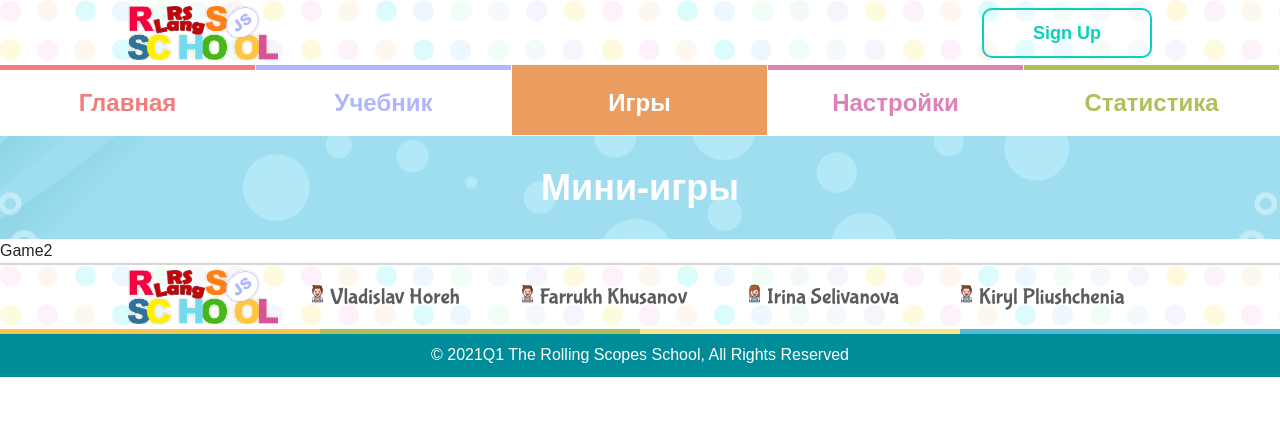
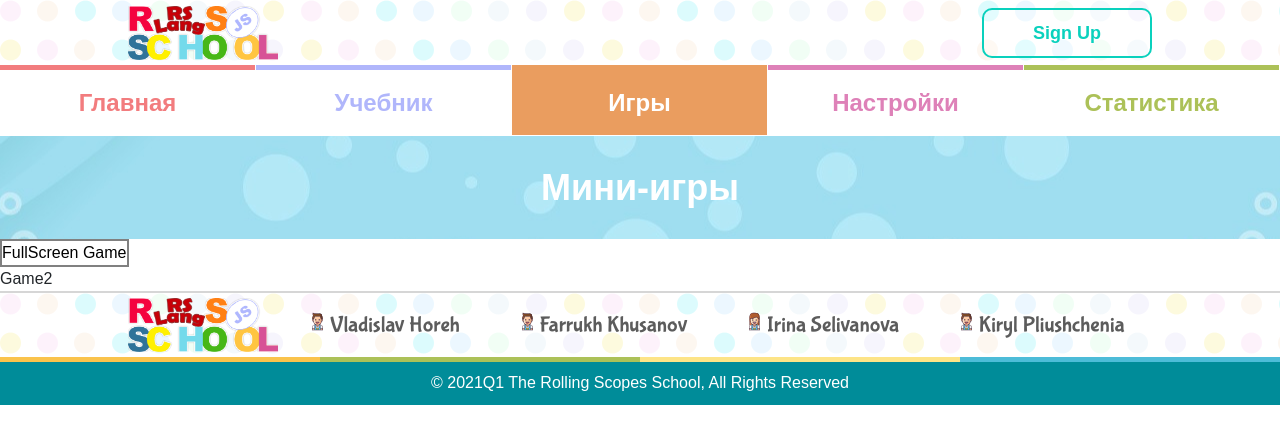
Before and after one commit to Bordo951/rslang, a React (Create React App) app: page /#/mini-games/game-2 in a window 1280 px wide. Shown: the top 444 px of the page. Built offline with nearby package versions, Linux system fonts and the light colour scheme.

Commit message:
feat: add full screen game button

```diff
--- a/src/components/miniGames/Game1.tsx
+++ b/src/components/miniGames/Game1.tsx
@@ -1,7 +1,18 @@
 import React from 'react';
+import GameControls from "./GameControls";
+import styled from "styled-components";
+
+const GameContainer = styled.div`
+  background-color: white;
+`;
 
 const Game1: React.FC = () => {
-  return <div>Game1</div>;
+  return <div>
+    <GameControls/>
+    <GameContainer id="game">
+      Game1
+    </GameContainer>
+  </div>;
 };
 
 export default Game1;
--- a/src/components/miniGames/Game2.tsx
+++ b/src/components/miniGames/Game2.tsx
@@ -1,7 +1,18 @@
 import React from 'react';
+import GameControls from "./GameControls";
+import styled from "styled-components";
+
+const GameContainer = styled.div`
+  background-color: white;
+`;
 
 const Game2: React.FC = () => {
-  return <div>Game2</div>;
+  return <div>
+    <GameControls/>
+    <GameContainer id="game">
+      Game2
+    </GameContainer>
+  </div>;
 };
 
 export default Game2;
--- a/src/components/miniGames/Game3.tsx
+++ b/src/components/miniGames/Game3.tsx
@@ -1,7 +1,18 @@
 import React from 'react';
+import GameControls from "./GameControls";
+import styled from "styled-components";
+
+const GameContainer = styled.div`
+  background-color: white;
+`;
 
 const Game3: React.FC = () => {
-  return <div>Game3</div>;
+  return <div>
+    <GameControls/>
+    <GameContainer id="game">
+      Game3
+    </GameContainer>
+  </div>;
 };
 
 export default Game3;
--- a/src/components/miniGames/Game4.tsx
+++ b/src/components/miniGames/Game4.tsx
@@ -1,7 +1,18 @@
 import React from 'react';
+import GameControls from "./GameControls";
+import styled from "styled-components";
+
+const GameContainer = styled.div`
+  background-color: white;
+`;
 
 const Game4: React.FC = () => {
-  return <div>Game4</div>;
+  return <div>
+    <GameControls/>
+    <GameContainer id="game">
+      Game4
+    </GameContainer>
+  </div>;
 };
 
 export default Game4;
--- /dev/null
+++ b/src/components/miniGames/GameControls.tsx
@@ -0,0 +1,10 @@
+import React from 'react';
+import FullScreener from "../../helpers/FullScreener";
+
+const GameControls: React.FC = () => {
+    return <div>
+        <FullScreener />
+    </div>;
+};
+
+export default GameControls;
--- /dev/null
+++ b/src/helpers/FullScreener.tsx
@@ -0,0 +1,32 @@
+import React from "react";
+import styled from "styled-components";
+
+const StyledButton = styled.button`
+  background-color: white;
+  border: 2px solid gray;
+`;
+
+const FullScreener: React.FC = () => {
+    const document: any = window.document;
+    document.cancelFullScreen = document.cancelFullScreen || document.webkitCancelFullScreen || document.mozCancelFullScreen;
+
+    let enterFullscreen = (id:string) => {
+        const document: any = window.document;
+        let el =  document.getElementById(id);
+
+        if (el.webkitRequestFullScreen) {
+            el.webkitRequestFullScreen();
+            //el.webkitRequestFullScreen(Element.ALLOW_KEYBOARD_INPUT);
+        } else {
+            el.mozRequestFullScreen();
+        }
+    };
+
+    return (
+        <StyledButton onClick={() => enterFullscreen('game')}>
+            FullScreen Game
+        </StyledButton>
+    );
+};
+
+export default FullScreener;
```
